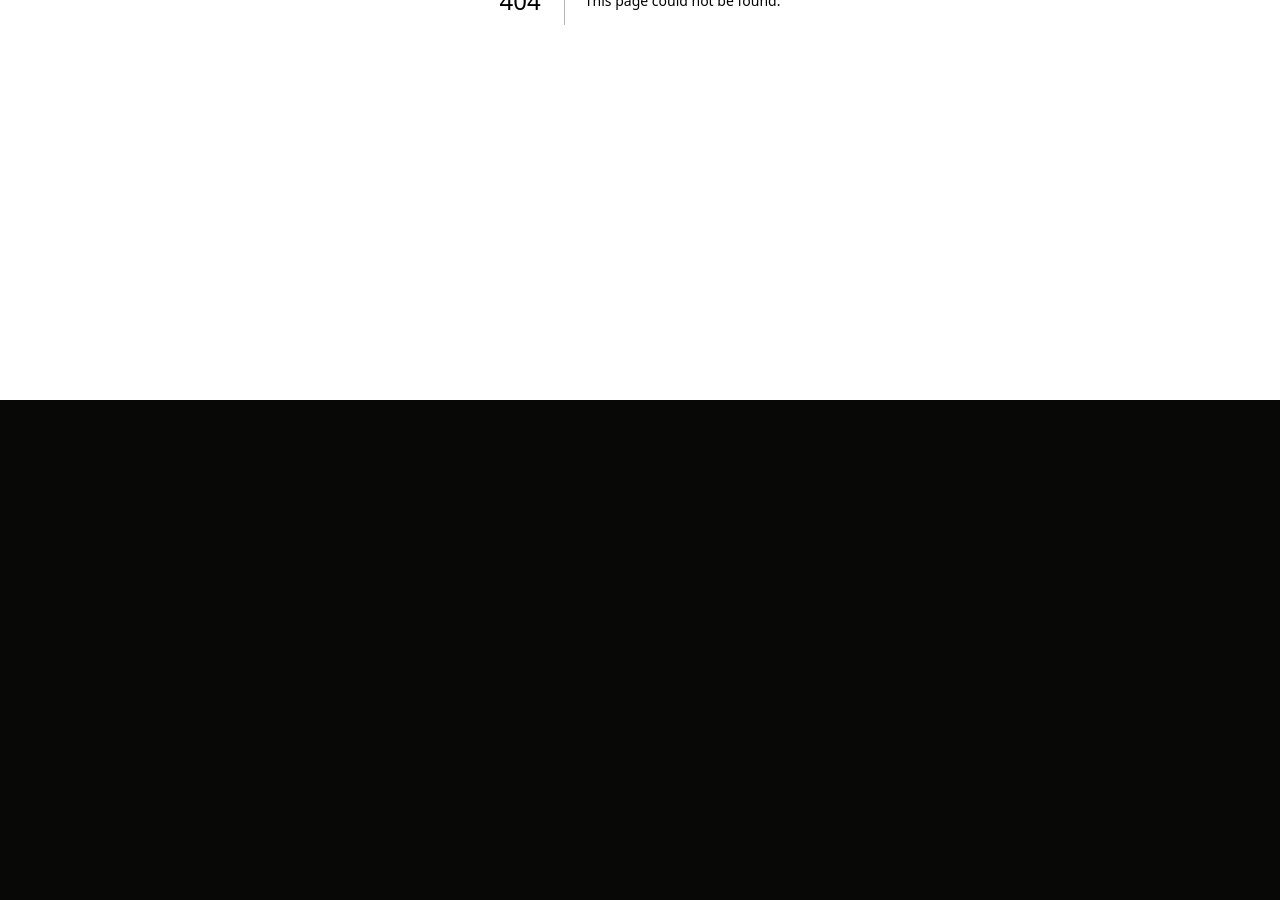
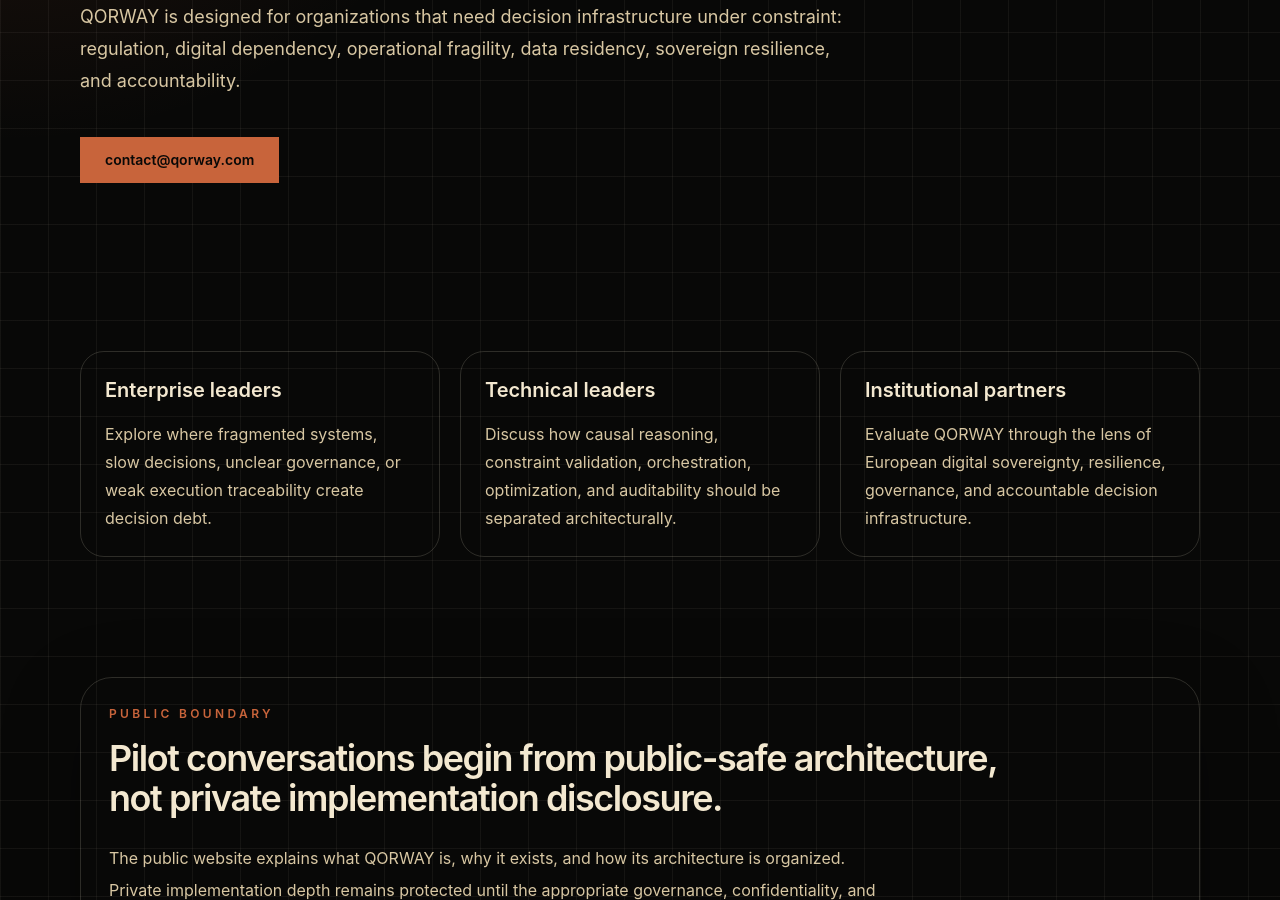
Before and after one commit to QORWAY-TECHNOLOGY/qorway-technology-website, a Next.js app: page /contact in a window 1280 px wide. Before the commit this address had no page. Shown: the part 400-1300 px from the top of the page. Before the commit the page ends 800 px from the top, so only its background shows below. Built offline with nearby package versions, Linux system fonts and the light colour scheme.

Commit message:
Add contact pilot page

```diff
--- /dev/null
+++ b/app/contact/page.tsx
@@ -0,0 +1,54 @@
+import type { Metadata } from "next";
+import { Hero, PageIntroGrid, PageShell, Panel, SectionLabel } from "@/components/site";
+
+export const metadata: Metadata = {
+  title: "Contact / Pilot",
+  description:
+    "Start a pilot conversation with QORWAY Technology for sovereign decision intelligence infrastructure."
+};
+
+export default function ContactPage() {
+  return (
+    <PageShell>
+      <Hero
+        eyebrow="Contact / Pilot"
+        title="Start with a governed pilot conversation."
+        body="QORWAY is designed for organizations that need decision infrastructure under constraint: regulation, digital dependency, operational fragility, data residency, sovereign resilience, and accountability."
+        cta={
+          <a href="mailto:contact@qorway.com" className="inline-flex border border-qorway-terracotta bg-qorway-terracotta px-6 py-3 text-sm font-semibold text-qorway-black">
+            contact@qorway.com
+          </a>
+        }
+      />
+
+      <PageIntroGrid
+        items={[
+          {
+            title: "Enterprise leaders",
+            body: "Explore where fragmented systems, slow decisions, unclear governance, or weak execution traceability create decision debt."
+          },
+          {
+            title: "Technical leaders",
+            body: "Discuss how causal reasoning, constraint validation, orchestration, optimization, and auditability should be separated architecturally."
+          },
+          {
+            title: "Institutional partners",
+            body: "Evaluate QORWAY through the lens of European digital sovereignty, resilience, governance, and accountable decision infrastructure."
+          }
+        ]}
+      />
+
+      <section className="qorway-container py-16">
+        <Panel>
+          <SectionLabel>Public boundary</SectionLabel>
+          <h2 className="max-w-4xl text-4xl font-semibold tracking-[-0.04em] text-qorway-cream">
+            Pilot conversations begin from public-safe architecture, not private implementation disclosure.
+          </h2>
+          <p className="mt-6 max-w-3xl leading-8 text-qorway-sand">
+            The public website explains what QORWAY is, why it exists, and how its architecture is organized. Private implementation depth remains protected until the appropriate governance, confidentiality, and commercial context exists.
+          </p>
+        </Panel>
+      </section>
+    </PageShell>
+  );
+}
```
